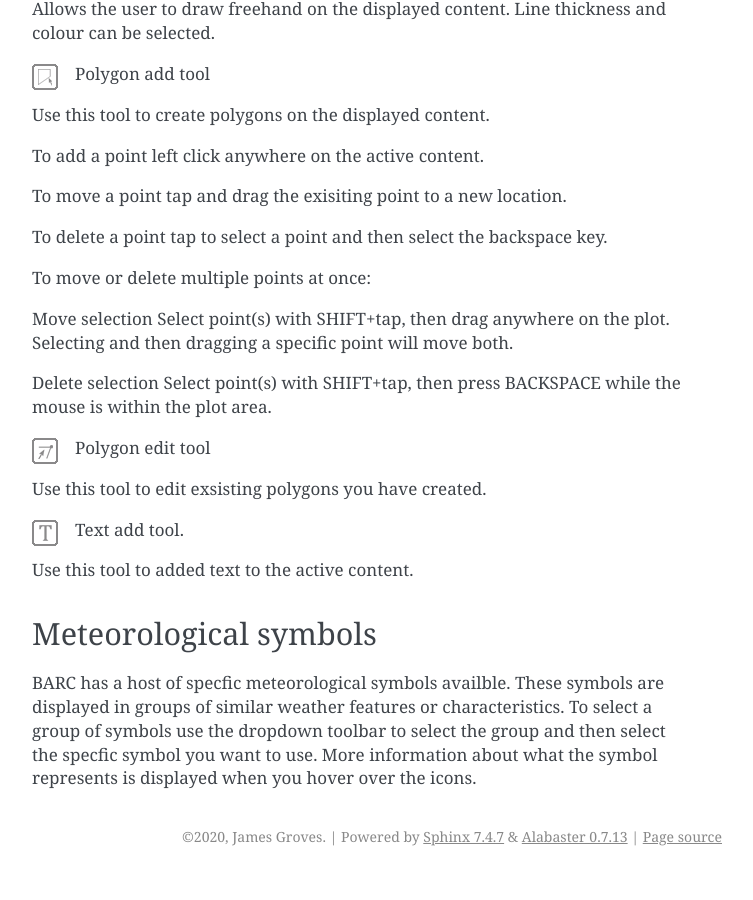
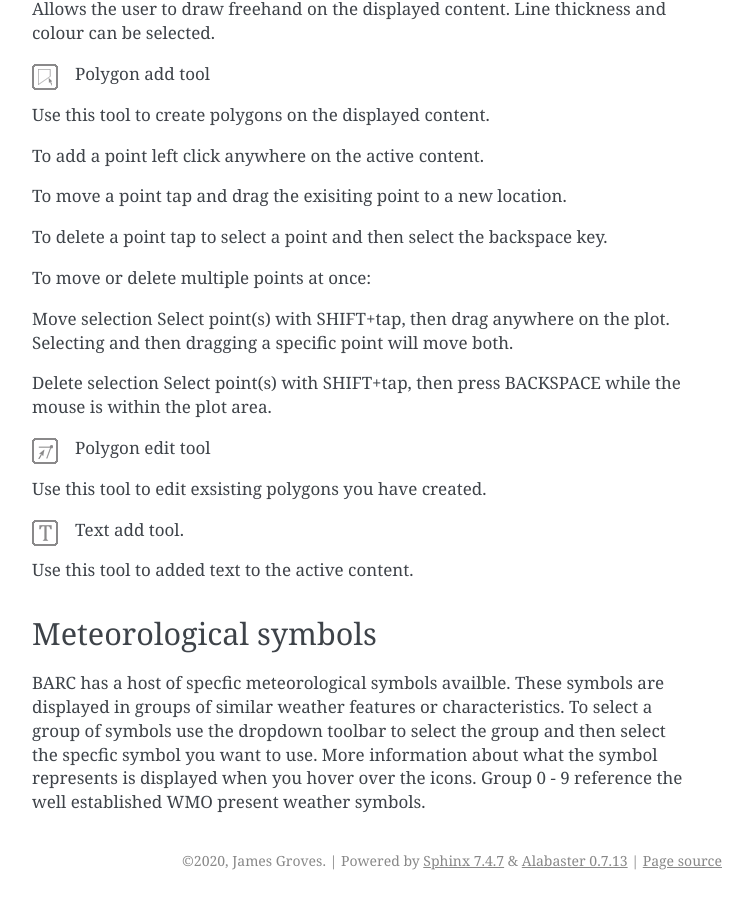
Before and after one commit to lecjlg/barc-docs, a Sphinx documentation site: the page built from docs/source/userguide.rst, in a window 1280 px wide and 900 px high, scrolled down 2218 px. Shown: the whole window, without its empty margins (388-1141 px from the left). Built offline with Sphinx 7.4.7, drawn with Linux system fonts in a browser that asks for light colours; before the commit the page ends 3094 px from its top, so only the background shows below that.

Commit message:
added present weather description.

```diff
--- a/docs/source/userguide.rst
+++ b/docs/source/userguide.rst
@@ -192,4 +192,4 @@ Use this tool to added text to the active content.
 Meteorological symbols
 ^^^^^^^^^^^^^^^^^^^^^^
 
-BARC has a host of specfic meteorological symbols availble. These symbols are displayed in groups of similar weather features or characteristics. To select a group of symbols use the dropdown toolbar to select the group and then select the specfic symbol you want to use. More information about what the symbol represents is displayed when you hover over the icons.
+BARC has a host of specfic meteorological symbols availble. These symbols are displayed in groups of similar weather features or characteristics. To select a group of symbols use the dropdown toolbar to select the group and then select the specfic symbol you want to use. More information about what the symbol represents is displayed when you hover over the icons. Group 0 - 9 reference the well established WMO present weather symbols.
```
